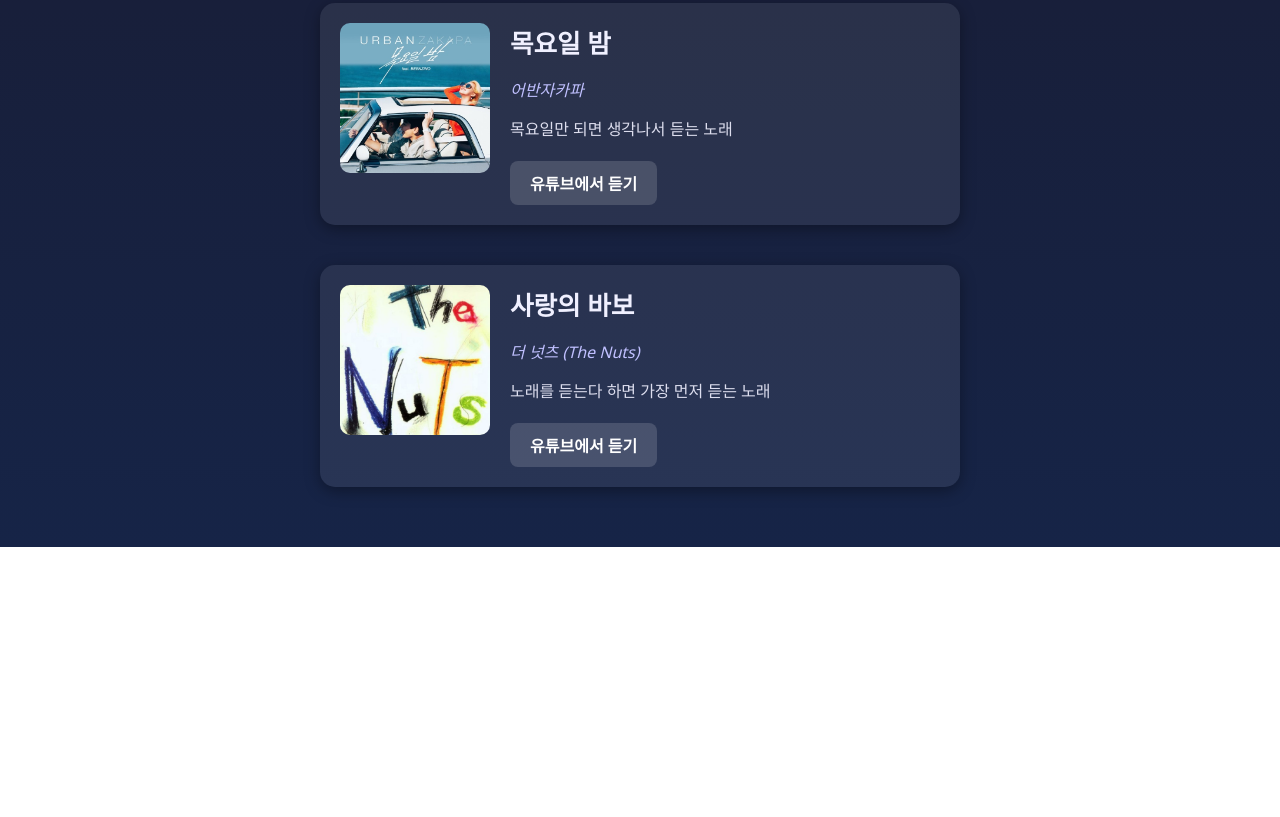
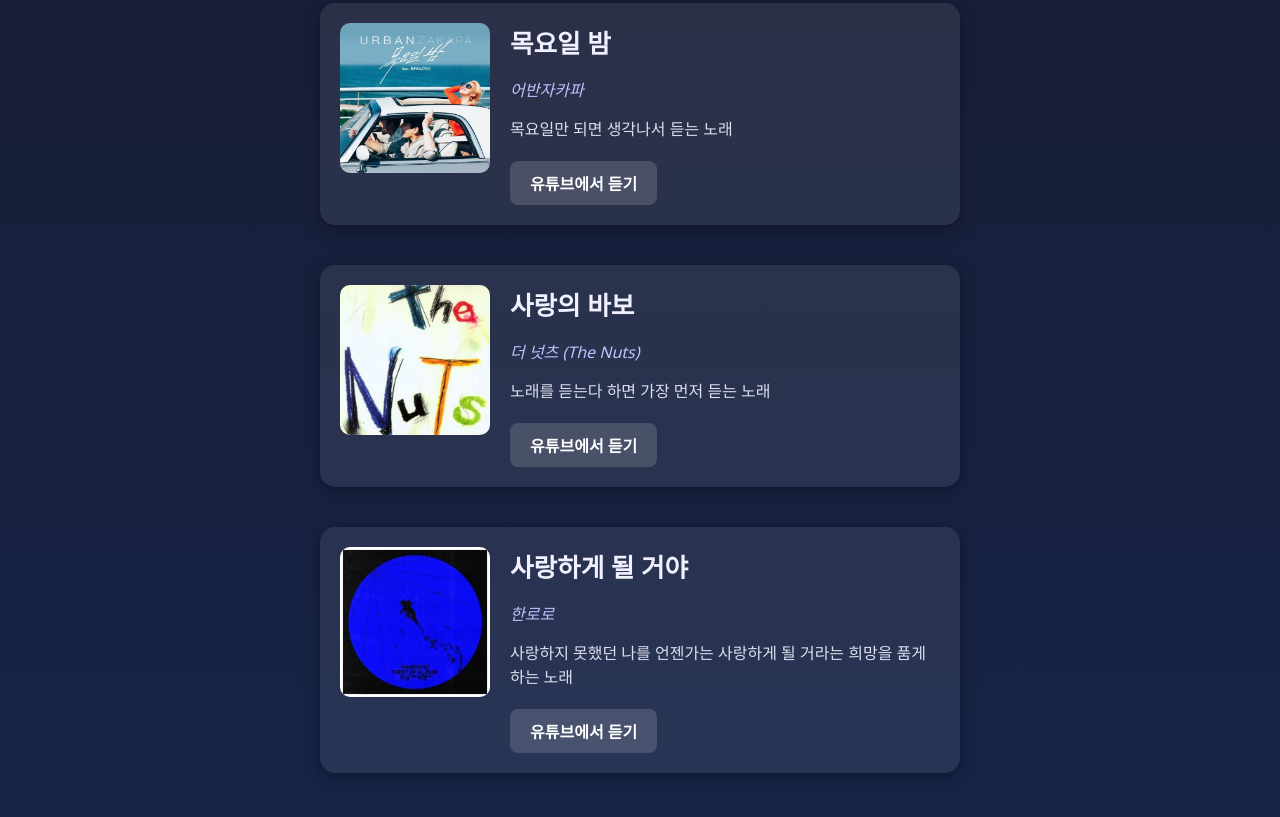
Before and after one commit to hih060124/-, a plain HTML site: page os_project/index.html in a window 1280 px wide. Shown: the part 535-1352 px from the top of the page. Before the commit the page ends 1082 px from the top, so only its background shows below. Drawn offline with Linux system fonts and the light colour scheme.

Commit message:
파일수정함

```diff
--- a/os_project/index.html
+++ b/os_project/index.html
@@ -82,7 +82,25 @@
                 </a>
             </div>
         </div>
+     <!-- 🎵 SONG 4 카드 -->
+        <div class="song-card">
+            <img src="01한로로.jpg" alt="사랑하게 될 거야" class="thumbnail">
 
+            <div class="song-info">
+                <h2>사랑하게 될 거야</h2>
+                <p class="artist">한로로</p>
+
+                <!-- ⭐️ 여기에 너의 노래 감상 / 의견을 직접 입력하면 됨! -->
+                <p class="my-comment">
+                    사랑하지 못했던 나를 언젠가는 사랑하게 될 거라는 희망을 품게 하는 노래
+                </p>
+
+                <a href="https://youtu.be/h0KIWaUEIgQ?si=JLFPgio6Os1C-MsH"
+                   class="play-btn" target="_blank">
+                    유튜브에서 듣기
+                </a>
+            </div>
+        </div>
     </section>
 
 </body>
```
Also changed, not shown: os_project/01한로로.jpg (added).
